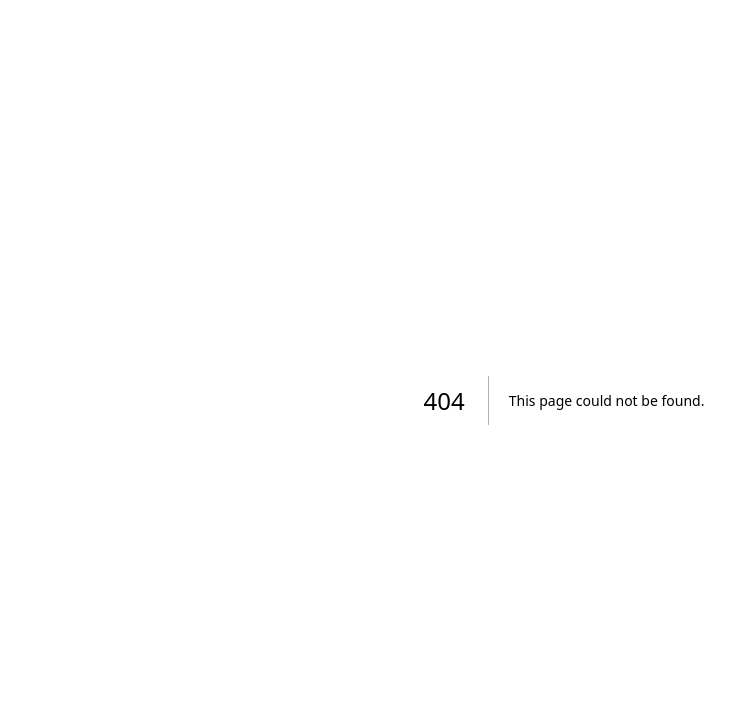
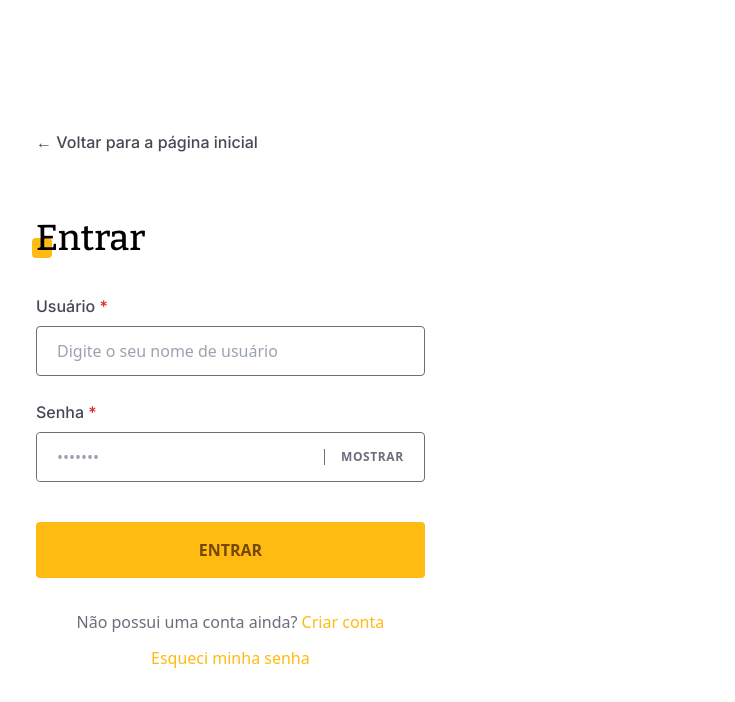
Before and after one commit to pablohenrique-dev/next-dogs, a Next.js app: page /account/login in a window 1280 px wide. Before the commit this address had no page. Shown: the top 702 px of the page, without its empty margins (76-811 px from the left). Built offline with nearby package versions, Linux system fonts and the light colour scheme.

Commit message:
feat: add login, signup and forgot-password routes

```diff
--- /dev/null
+++ b/src/app/account/forgot-password/page.tsx
@@ -0,0 +1,34 @@
+import { Button } from "@/components/button";
+import { Input } from "@/components/form/input";
+import { HeadingDetail } from "@/components/heading-detail";
+import Link from "next/link";
+
+export default function ForgetPasswordPage() {
+  return (
+    <>
+      <div className="flex min-h-screen min-w-fit max-w-[342px] animate-fade-left flex-col justify-center px-6 sm:px-16 md:px-28 md:py-16">
+        <Link href="/" className="font-body text-base font-medium text-neutral">
+          ← Voltar para a página inicial
+        </Link>
+
+        <div className="mt-16">
+          <h2 className="relative mb-9 font-heading text-4xl">
+            Esqueceu sua senha?
+            <HeadingDetail />
+          </h2>
+
+          <form className="flex flex-col gap-6">
+            <Input
+              label="E-mail ou nome de usuário"
+              name="username-or-email"
+              placeholder="Digite o seu e-mail ou nome de usuário"
+              required
+            />
+
+            <Button type="submit">Entrar</Button>
+          </form>
+        </div>
+      </div>
+    </>
+  );
+}
--- /dev/null
+++ b/src/app/account/login/page.tsx
@@ -0,0 +1,61 @@
+import { Button } from "@/components/button";
+import { Input } from "@/components/form/input";
+import { InputPassword } from "@/components/form/input-password";
+import { HeadingDetail } from "@/components/heading-detail";
+
+import Link from "next/link";
+
+export default function LoginPage() {
+  return (
+    <>
+      <div className="flex min-h-screen min-w-fit animate-fade-left flex-col justify-center px-6 sm:px-16 md:px-28 md:py-16">
+        <Link href="/" className="font-body text-base font-medium text-neutral">
+          ← Voltar para a página inicial
+        </Link>
+
+        <div className="mt-16">
+          <h2 className="relative mb-9 font-heading text-4xl">
+            Entrar
+            <HeadingDetail />
+          </h2>
+
+          <form className="flex flex-col gap-6">
+            <Input
+              label="Usuário"
+              name="username"
+              placeholder="Digite o seu nome de usuário"
+              required
+            />
+
+            <InputPassword
+              label="Senha"
+              name="password"
+              placeholder="•••••••"
+              required
+            />
+
+            <Button type="submit">Entrar</Button>
+
+            <div className="flex flex-col items-center gap-3 font-medium">
+              <p className="text-center text-neutral-light">
+                Não possui uma conta ainda?{" "}
+                <Link
+                  className="text-primary transition hover:text-primary-medium"
+                  href="/account/signup"
+                >
+                  Criar conta
+                </Link>{" "}
+              </p>
+              <Link
+                className="text-primary transition hover:text-primary-medium"
+                href="/account/forgot-password"
+              >
+                Esqueci minha senha
+              </Link>
+            </div>
+          </form>
+        </div>
+      </div>
+    </>
+  );
+}
--- /dev/null
+++ b/src/app/account/signup/page.tsx
@@ -0,0 +1,52 @@
+import { Button } from "@/components/button";
+import { Input } from "@/components/form/input";
+import { InputPassword } from "@/components/form/input-password";
+import { HeadingDetail } from "@/components/heading-detail";
+import Link from "next/link";
+
+export default function SignUpPage() {
+  return (
+    <>
+      <div className="flex min-h-screen min-w-fit  animate-fade-left flex-col justify-center px-6 sm:px-16 md:px-28 md:py-16">
+        <Link
+          href="/account/login"
+          className="font-body text-base font-medium text-neutral"
+        >
+          ← Voltar para a página de login
+        </Link>
+
+        <div className="mt-16">
+          <h2 className="relative mb-9 font-heading text-4xl">
+            Criar conta
+            <HeadingDetail />
+          </h2>
+
+          <form className="flex flex-col gap-6">
+            <Input
+              label="Usuário"
+              name="username"
+              placeholder="Digite o seu nome de usuário"
+              required
+            />
+            <Input
+              label="E-mail"
+              name="email"
+              type="email"
+              placeholder="dogs@email.example"
+              required
+            />
+
+            <InputPassword
+              label="Senha"
+              name="password"
+              placeholder="•••••••"
+              required
+            />
+
+            <Button type="submit">criar conta</Button>
+          </form>
+        </div>
+      </div>
+    </>
+  );
+}
--- /dev/null
+++ b/src/components/button.tsx
@@ -0,0 +1,12 @@
+interface ButtonProps extends React.ComponentProps<"button"> {}
+
+export function Button({ children, ...props }: ButtonProps) {
+  return (
+    <button
+      className="mb-2 mt-4 rounded bg-primary py-4 font-bold uppercase text-primary-dark transition hover:bg-primary-medium"
+      {...props}
+    >
+      {children}
+    </button>
+  );
+}
--- /dev/null
+++ b/src/components/heading-detail.tsx
@@ -0,0 +1,5 @@
+export function HeadingDetail() {
+  return (
+    <span className="absolute bottom-0 left-[-4px] z-[-1] aspect-square w-5 rounded bg-primary"></span>
+  );
+}
```
Also changed, not shown: public/images/login-dog-img.jpg (added).
